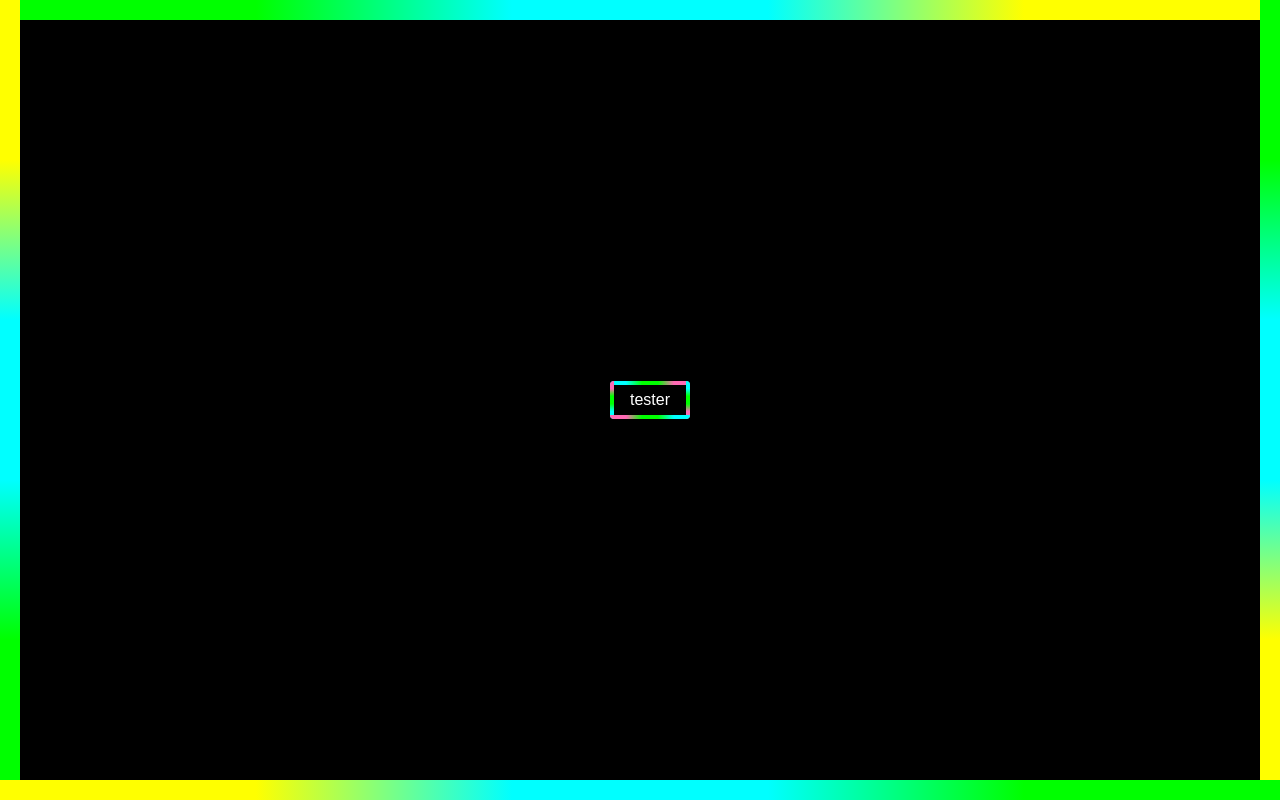
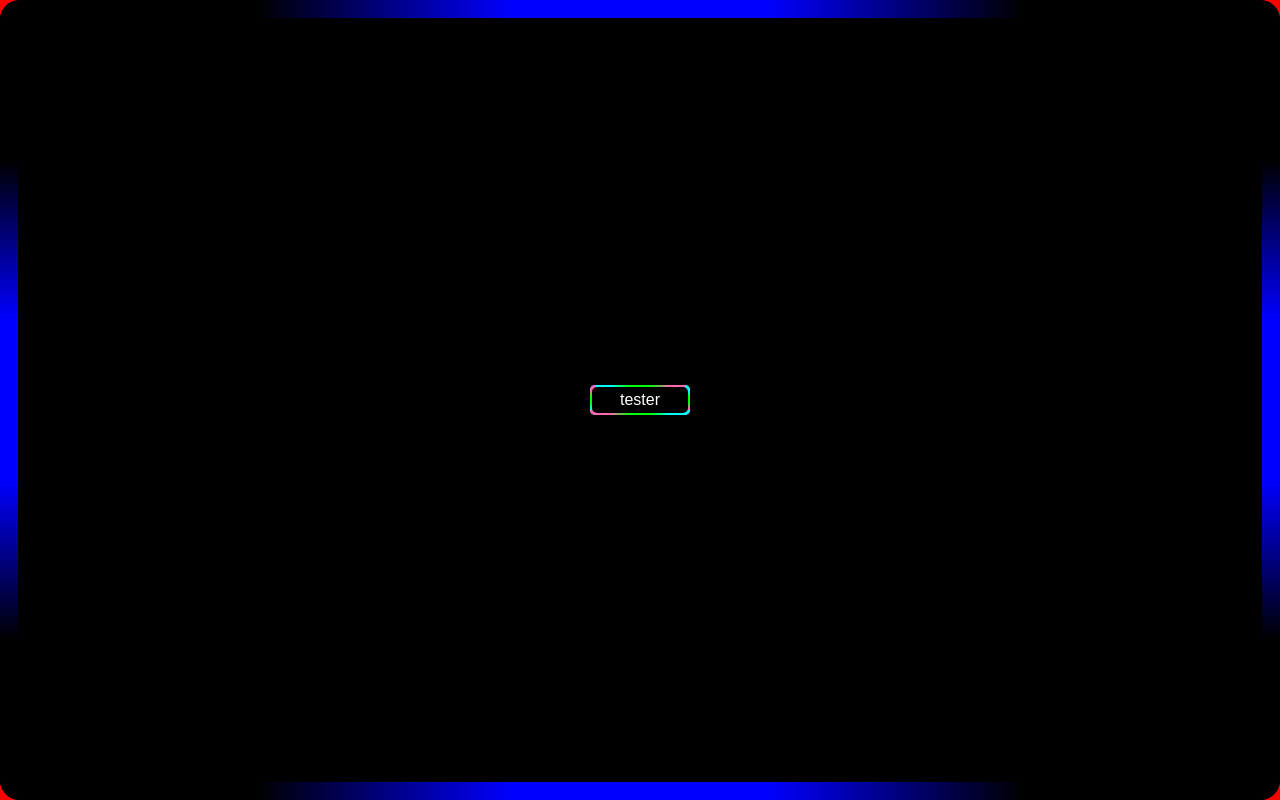
Before and after one commit to C-Lee-Hamilton/AnimatedBorder, a React (Vite) app: page / in a window 1280 px wide. Built offline with nearby package versions, Linux system fonts and the light colour scheme; the HTML template or start-up script is replaced by a standard one.

Commit message:
created button component

```diff
--- a/src/App.tsx
+++ b/src/App.tsx
@@ -9,14 +9,17 @@ export default function App(): JSX.Element {
       $borderWidth={20}
       $contentAlignY="center"
       $contentAlignX="center"
-      $color1="yellow"
-      $color2="lime"
-      $color3="cyan"
+      $color1="black"
+      $color2="black"
+      $color3="blue"
+      $rounded={true}
       >
 
      <LightButton
-     $borderWidth={4}
-     $borderRadius={100}
+     $fontsize=""
+    $borderWidth={5}
+     $rounded={true}
+    $onClick={()=>console.log("it worked again")}
      >tester</LightButton>
 
 
--- a/src/components/LightBorder.tsx
+++ b/src/components/LightBorder.tsx
@@ -1,35 +1,31 @@
 import React, { ReactNode } from "react";
 import styled from "styled-components";
 
-interface LightProps {
+interface LightProps{
   $height?: string;
   $width?: string;
   $borderWidth?: number;
-  $borderRadius?: number;
+  $rounded?: boolean;
   $speed?: string;
   $contentColor?: string;
   $color1?: string;
   $color2?: string;
   $color3?: string;
+}
+
+interface DivProps {
   $contentAlignX?:string;
   $contentAlignY?:string;
 }
+interface ButtonProps{
+$fontsize?:string;
+$onClick?: () => void;
 
+}
+interface SliderProps{
 
-const Content = styled.div<LightProps>`
-  position: absolute;
- padding:0px;
-  top: ${(props) => props.$borderWidth ?? 8}px;
-  bottom: ${(props) => props.$borderWidth ?? 8}px;
-  left: ${(props) => props.$borderWidth ?? 8}px;
-  right: ${(props) => props.$borderWidth ?? 8}px;
-  z-index: 1;
-
-  border: ${(props) => props.$contentColor ?? "black"} 1px solid;
-  border-radius: ${(props) =>
-    props.$borderRadius ? 5 : 0}px;
-  background-color: ${(props) => props.$contentColor ?? "black"};
-`;
+  $value?:number,
+}
 const DivContainer = styled.div<LightProps>`
 
   position: relative;
@@ -37,8 +33,22 @@ const DivContainer = styled.div<LightProps>`
   height: ${(props) => props.$height ?? "100%"};
   width: ${(props) => props.$width ?? "100%"};
 `;
+const DivContent = styled.div<LightProps>`
+  position: absolute;
+ padding:0px;
+  top: ${(props) => props.$borderWidth ? props.$borderWidth-2:  8}px;
+  bottom: ${(props) => props.$borderWidth ? props.$borderWidth-2:  8}px;
+  left: ${(props) => props.$borderWidth ? props.$borderWidth-2:  8}px;
+  right: ${(props) => props.$borderWidth ? props.$borderWidth-2:  8}px;
+  z-index: 2;
 
-const DivCenter=styled.div<LightProps>`
+  border: ${(props) => props.$contentColor ?? "black"} 1px solid;
+  border-radius: ${(props) =>
+    props.$rounded ? 5 : 0}px;
+  background-color: ${(props) => props.$contentColor ?? "black"};
+`;
+
+const DivCenter=styled.div<DivProps>`
 height:100%;
 width:100%;
 margin:auto;
@@ -46,7 +56,10 @@ justify-content: ${(props)=>props.$contentAlignX ?? "none"};
 align-items:${(props)=>props.$contentAlignY ?? "none"} ;
 display: flex;
 `
-const ButtonContainer = styled.div<LightProps>`
+const ButtonContainer = styled.div<LightProps & ButtonProps >`
+height: ${(props) => props.$height ?? "30px"};
+width: ${(props) => props.$width ?? "100px"};
+font-size:${(props)=>props.$fontsize ?? "1em"};
 
   position: relative;
   :hover {
@@ -54,17 +67,41 @@ const ButtonContainer = styled.div<LightProps>`
   }
   :active {
     transform:scale(.95);
+
   }
 
 `;
-const ButtonCenter=styled.div<LightProps>`
-padding:10px;
+const Button=styled.div<LightProps >`
+
 height:100%;
+z-index:1;
 width:100%;
 justify-content:center;
 align-items:center;
 display:flex;
-position:relative;
+position:absolute;
+background-color: ${(props) => props.$contentColor ?? "black"};
+border-radius: ${(props)=> props.$rounded ? 10:0}px;
+
+
+`
+const ButtonContent=styled.div<LightProps> `
+justify-content:center;
+align-items:center;
+position:absolute;
+padding:10px;
+display:flex;
+z-index:1;
+ top: ${(props) => props.$borderWidth ? props.$borderWidth-3:  1}px;
+ bottom: ${(props) => props.$borderWidth ? props.$borderWidth-3:  1}px;
+ left: ${(props) => props.$borderWidth ? props.$borderWidth-3:  1}px;
+ right: ${(props) => props.$borderWidth ? props.$borderWidth-3:  .75}px;
+
+ border-radius: ${(props) =>
+  props.$rounded ? 5 : 0}px;
+
+background-color: ${(props) => props.$contentColor ?? "black"};
+
 
 `
 const Top = styled.div<LightProps>`
@@ -72,9 +109,9 @@ const Top = styled.div<LightProps>`
   top: 0;
   left: 0;
   right: 0;
-  height: ${(props) => props.$borderWidth ?? 10}px;
-  border-radius: ${(props) => props.$borderRadius ?? 0}px
-    ${(props) => props.$borderRadius ?? 0}px 0 0;
+  height: ${(props) => props.$borderWidth ?? 4}px;
+  border-radius: ${(props) => props.$rounded  ? 100: 0}px
+    ${(props) => props.$rounded ? 100: 0}px 0 0;
 
   animation: ColorTop ${(props) => props.$speed ?? "1s"} infinite linear;
   @keyframes ColorTop {
@@ -152,9 +189,10 @@ const Left = styled.div<LightProps>`
   top: 0;
   bottom: 0;
   left: 0;
-  width: ${(props) => props.$borderWidth ?? 10}px;
-  border-radius: ${(props) => props.$borderRadius ?? 0}px 0 0px
-    ${(props) => props.$borderRadius ?? 0}px;
+
+  width: ${(props) => props.$borderWidth ?? 4}px;
+  border-radius: ${(props) => props.$rounded ? 100 : 0}px 0 0px
+    ${(props) => props.$rounded ? 100: 0}px;
   animation: ColorLeft ${(props) => props.$speed ?? "1s"} linear infinite;
   @keyframes ColorLeft {
     0% {
@@ -225,10 +263,11 @@ const Right = styled.div<LightProps>`
   top: 0;
   bottom: 0;
   right: 0;
-  width: ${(props) => props.$borderWidth ?? 10}px;
+
+  width: ${(props) => props.$borderWidth ?? 4}px;
   animation: ColorRight ${(props) => props.$speed ?? "1s"} linear infinite;
-  border-radius: 0 ${(props) => props.$borderRadius ?? 0}px
-    ${(props) => props.$borderRadius ?? 0}px 0;
+  border-radius: 0 ${(props) => props.$rounded ? 100 : 0}px
+    ${(props) => props.$rounded ? 100: 0}px 0;
   @keyframes ColorRight {
     0% {
       background-image: linear-gradient(
@@ -298,10 +337,10 @@ const Bottom = styled.div<LightProps>`
   bottom: 0;
   left: 0;
   right: 0;
-  height: ${(props) => props.$borderWidth ?? 10}px;
+  height: ${(props) => props.$borderWidth ?? 4}px;
   animation: ColorBottom ${(props) => props.$speed ?? "1s"} linear infinite;
-  border-radius: 0 0 ${(props) => props.$borderRadius ?? 0}px
-    ${(props) => props.$borderRadius ?? 0}px;
+  border-radius: 0 0 ${(props) => props.$rounded ? 100 : 0}px
+    ${(props) => props.$rounded ? 100 : 0}px;
   @keyframes ColorBottom {
     0% {
       background-image: linear-gradient(
@@ -372,7 +411,7 @@ const Bottom = styled.div<LightProps>`
   }
 `;
 
-export const LightBorder: React.FC<{ children: ReactNode } & LightProps> = ({
+export const LightBorder: React.FC<{ children: ReactNode } & LightProps & DivProps> = ({
   children,
   ...props
 }) => {
@@ -386,13 +425,15 @@ export const LightBorder: React.FC<{ children: ReactNode } & LightProps> = ({
     <DivContainer {...props} style={cssVariables}>
       <Top {...props} />
       <Left {...props} />
-      <Content {...props}><DivCenter {...props}>{children}</DivCenter></Content>
+      <DivContent {...props}><DivCenter {...props}>{children}</DivCenter></DivContent>
       <Right {...props} />
       <Bottom {...props} />
     </DivContainer>
   );
 };
-export const LightButton: React.FC<{ children: ReactNode } & LightProps> = ({
+
+
+export const LightButton: React.FC<{ children: ReactNode } & LightProps & ButtonProps > = ({
  children,
   ...props
 }) => {
@@ -404,17 +445,22 @@ export const LightButton: React.FC<{ children: ReactNode } & LightProps> = ({
 
   return (
 
-    <ButtonContainer {...props} style={cssVariables}>
-     <ButtonCenter>
+    <ButtonContainer onClick={props.$onClick} {...props} style={cssVariables}>
+     <Button {...props}>
+     <ButtonContent {...props}>
+      {children}
+      </ButtonContent>
       <Top {...props} />
       <Left {...props} />
 
-      {children}
+      <Right {...props} />
 
-      <Right {...props} />
       <Bottom {...props} />
-      </ButtonCenter>
+
+      </Button>
+
     </ButtonContainer>
+
 
   );
 };
```
